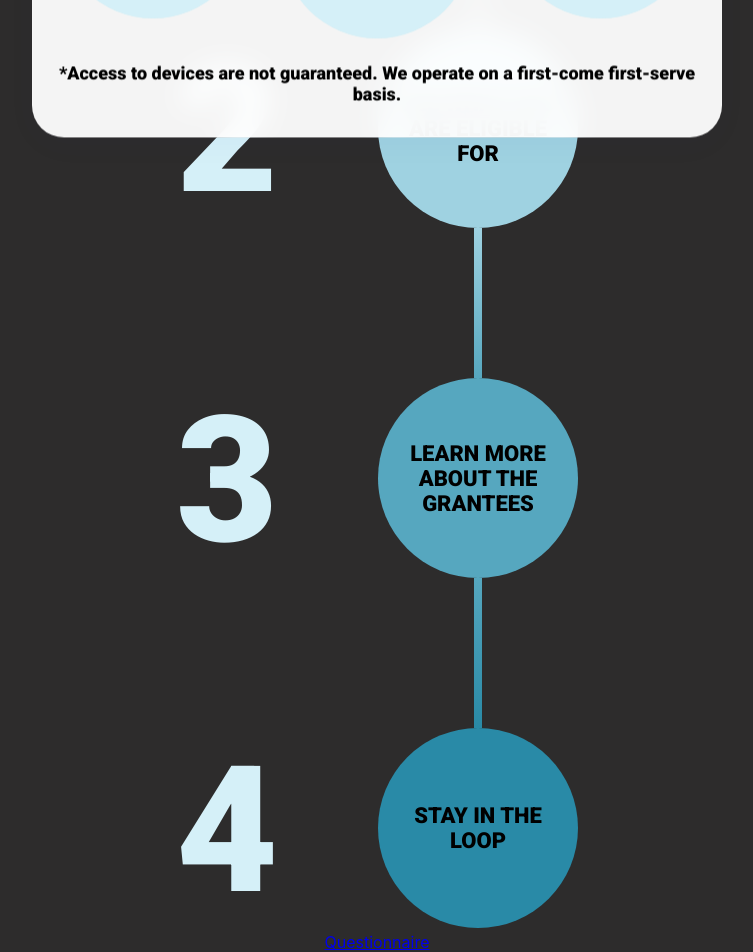
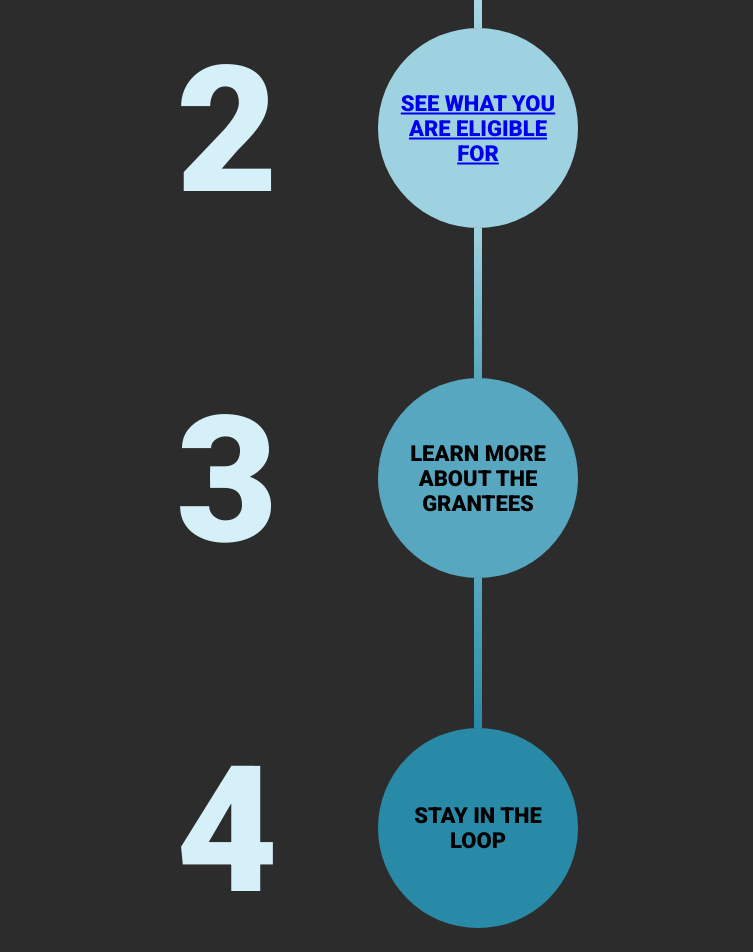
Before and after one commit to CS-SG-Studio/San-Jose-MOTI, a React (Create React App) app in the folder san-jose-digital/: page / in a window 1280 px wide. Shown: the part 529-1481 px from the top of the page, without its empty margins (263-1016 px from the left). Built offline with nearby package versions, Linux system fonts and the light colour scheme.

Commit message:
navigation questions

```diff
--- a/san-jose-digital/src/App.js
+++ b/san-jose-digital/src/App.js
@@ -1,59 +1,12 @@
 // import logo from './logo.svg';
 import "./App.css";
-import {
-  BrowserRouter as Router,
-  Switch,
-  Route,
-  NavLink
-} from "react-router-dom";
 
 import JourneyMap from "./screens/JourneyMap/JourneyMap";
-import Step1 from "./screens/JourneyMap/Step1/Step1";
-import Questionnaire from "./screens/Questionnaire/Questionnaire";
-import Questionnaire2 from "./screens/Questionnaire/Questionnaire2";
-import Questionnaire3 from "./screens/Questionnaire/Questionnaire3";
-import Congratulations from "./screens/Questionnaire/Congratulations";
 
 function App() {
   return (
     <div className="App">
-
-      <Router>
       <JourneyMap />
-      <Step1 />
-
-      <div>
-        <NavLink to='./questionnaire'>Questionnaire</NavLink>
-        </div>
-        <Switch>
-            <Route path="/questionnaire">
-              <Questionnaire />
-            </Route>
-            <Route path="/questionnaire2">
-              <Questionnaire2 />
-            </Route>
-            <Route path="/questionnaire3">
-              <Questionnaire3 />
-            </Route>
-            <Route path="/congratulations">
-              <Congratulations />
-            </Route>
-          </Switch>
-        </Router>
-      {/* <header className="App-header">
-        <img src={logo} className="App-logo" alt="logo" />
-        <p>
-          Edit <code>src/App.js</code> and save to reload.
-        </p>
-        <a
-          className="App-link"
-          href="https://reactjs.org"
-          target="_blank"
-          rel="noopener noreferrer"
-        >
-          Learn React
-        </a>
-      </header> */}
     </div>
   );
 }
--- a/san-jose-digital/src/screens/JourneyMap/JourneyMap.js
+++ b/san-jose-digital/src/screens/JourneyMap/JourneyMap.js
@@ -1,9 +1,19 @@
 import React, { useState } from "react";
 import ContactForm from "../LastStep/contactus";
-import Questionnaire1 from "../Questionnaire/Questionnaire1";
 import "./JourneyMapStyle.css";
-import Step1 from "./Step1/Step1.js";
-// import ContactForm "../LastStep/contactus";
+
+import {
+  BrowserRouter as Router,
+  Switch,
+  Route,
+  NavLink
+} from "react-router-dom";
+
+import Step1 from "./Step1/Step1"
+import Questionnaire from "../Questionnaire/Questionnaire"
+import Questionnaire2 from "../Questionnaire/Questionnaire2"
+import Questionnaire3 from "../Questionnaire/Questionnaire3"
+import Congratulations from "../Questionnaire/Congratulations";
 
 function JourneyMap() {
   const [isOpen, setIsOpen] = useState(false);
@@ -25,6 +35,7 @@ function JourneyMap() {
   };
 
   return (
+    <Router>
       <div className="page">
         <div>
           <h1 className="whiteheader" style={{ fontSize: "3.5rem" }}>
@@ -52,12 +63,29 @@ function JourneyMap() {
             <div className="on-right">
               <div className="circles second" onClick={questionnaireStep}>
                 <span className="instruction" onClick={questionnaireStep}>
+                  <div>
+                    <NavLink to="./questionnaire">
                       SEE WHAT YOU ARE ELIGIBLE FOR
+                    </NavLink>
+                  </div>
                 </span>
               </div>
               <div className="connector second1"></div>
               {openQuestionnaire && (
-                <Questionnaire1 />
+                <Switch>
+                  <Route path="/questionnaire">
+                    <Questionnaire />
+                  </Route>
+                  <Route path="/questionnaire2">
+                    <Questionnaire2 />
+                  </Route>
+                  <Route path="/questionnaire3">
+                    <Questionnaire3 />
+                  </Route>
+                  <Route path="/congratulations">
+                    <Congratulations />
+                  </Route>
+                </Switch>
               )}
 
               <div className="connector second2"></div>
@@ -68,7 +96,9 @@ function JourneyMap() {
             <div className="digit">3</div>
             <div className="on-right">
               <div className="circles third">
-              <span className="instruction">LEARN MORE ABOUT THE GRANTEES</span>
+                <span className="instruction">
+                  LEARN MORE ABOUT THE GRANTEES
+                </span>
               </div>
               <div className="connector third"></div>
             </div>
@@ -93,6 +123,7 @@ function JourneyMap() {
         </div>
         {isOpen && <Step1 handleClose={togglePopup} />}
       </div>
+    </Router>
   );
 }
 export default JourneyMap;
```
Also changed, not shown: 1 other file (tests, documents, lock files or other folders). Lines whose indentation alone changed are shown as unchanged.
